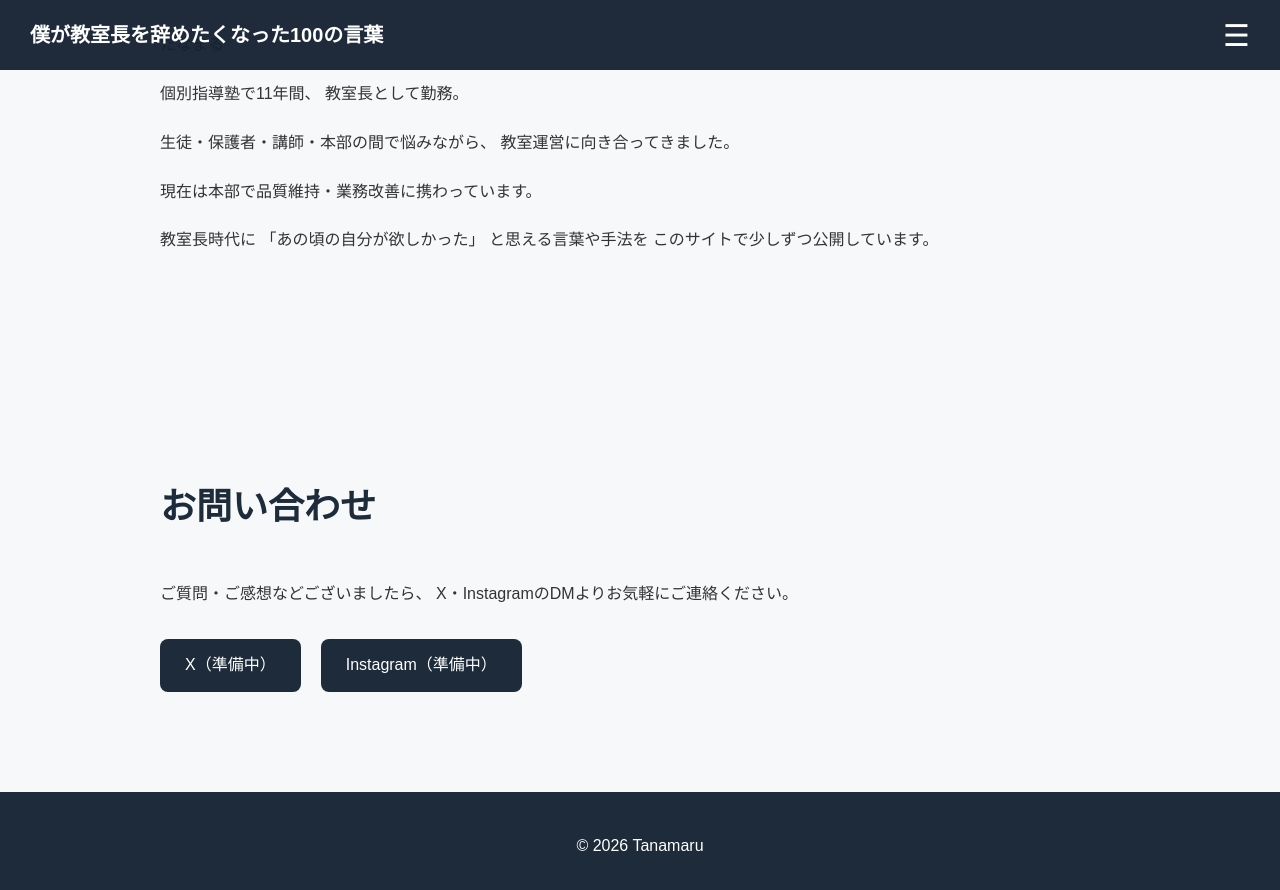
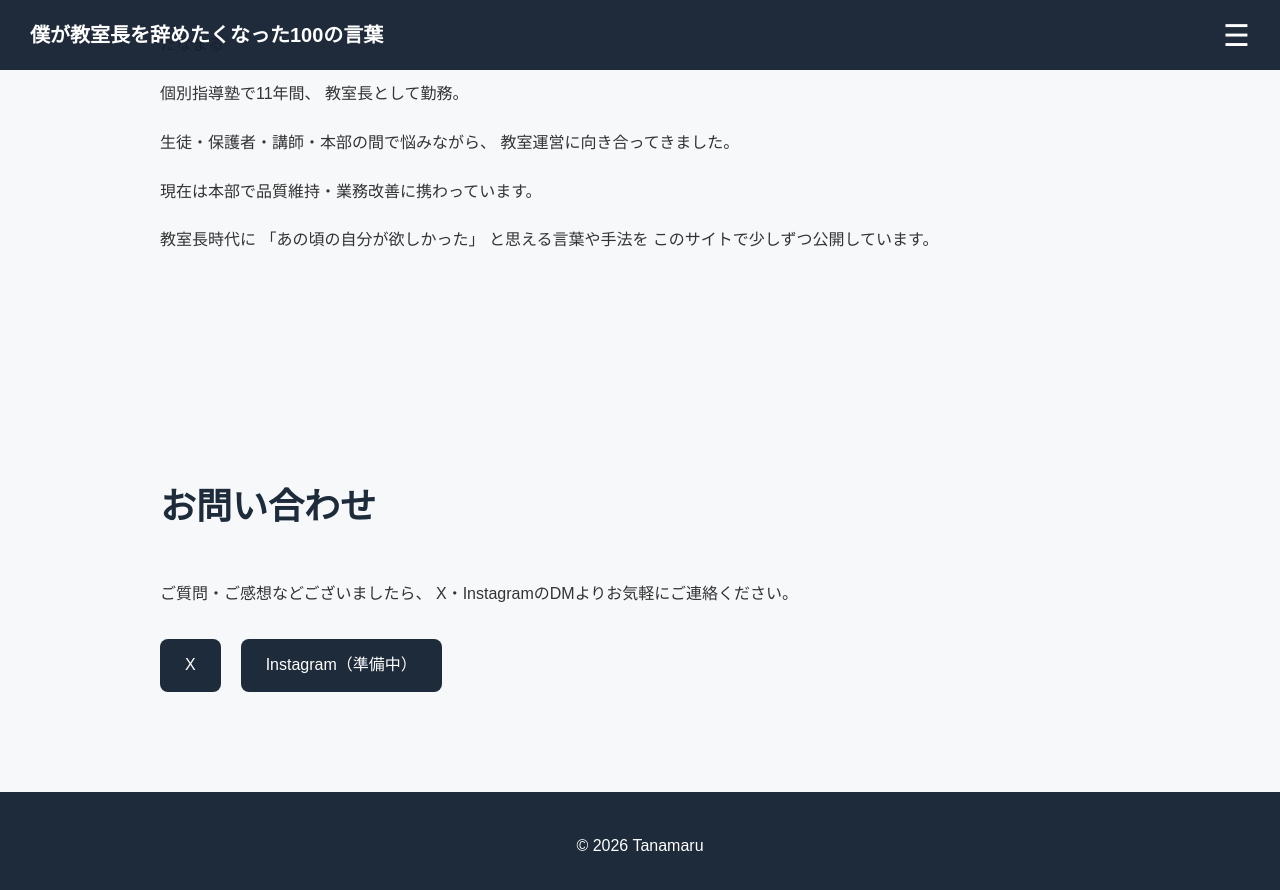
Before and after one commit to tanamaru8/100-kotoba, a Jekyll site: the page built from index.html, in a window 1280 px wide and 900 px high, scrolled down 3907 px. Shown: the top 890 px of the window. Built offline with Jekyll 4.4.1, drawn with Linux system fonts in a browser that asks for light colours.

Commit message:
Update index.html

```diff
--- a/index.html
+++ b/index.html
@@ -316,9 +316,9 @@ layout: default
 
     <div class="sns">
 
-        <a href="#" target="_blank">
+        <a href="https://x.com/tnmr88" target="_blank">
 
-            X（準備中）
+            X
 
         </a>
 
```
